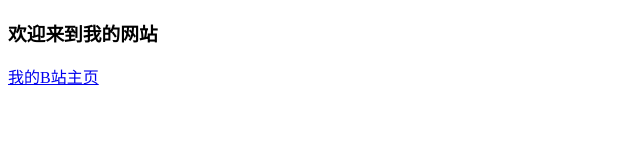
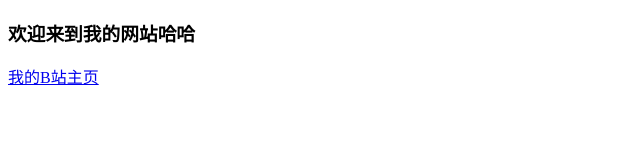
Before and after one commit to Sur77789/Sur77789.github.io, a plain HTML site: page index.html in a window 1280 px wide. Shown: the full height of the page, 0-640 px from the left. Drawn offline with Linux system fonts and the light colour scheme.

Commit message:
update index

```diff
--- a/index.html
+++ b/index.html
@@ -3,10 +3,10 @@
 <head>
     <meta charset="UTF-8">
     <meta name="viewport" content="width=device-width, initial-scale=1.0">
-    <title>我的第一个网站</title>
+    <title>我的第一个网站哈哈</title>
 </head>
 <body>
-    <h3>欢迎来到我的网站</h3>
+    <h3>欢迎来到我的网站哈哈</h3>
     <a href="https://space.bilibili.com/476381028?spm_id_from=333.1007.0.0">我的B站主页</a>
 </body>
 </html>
```
